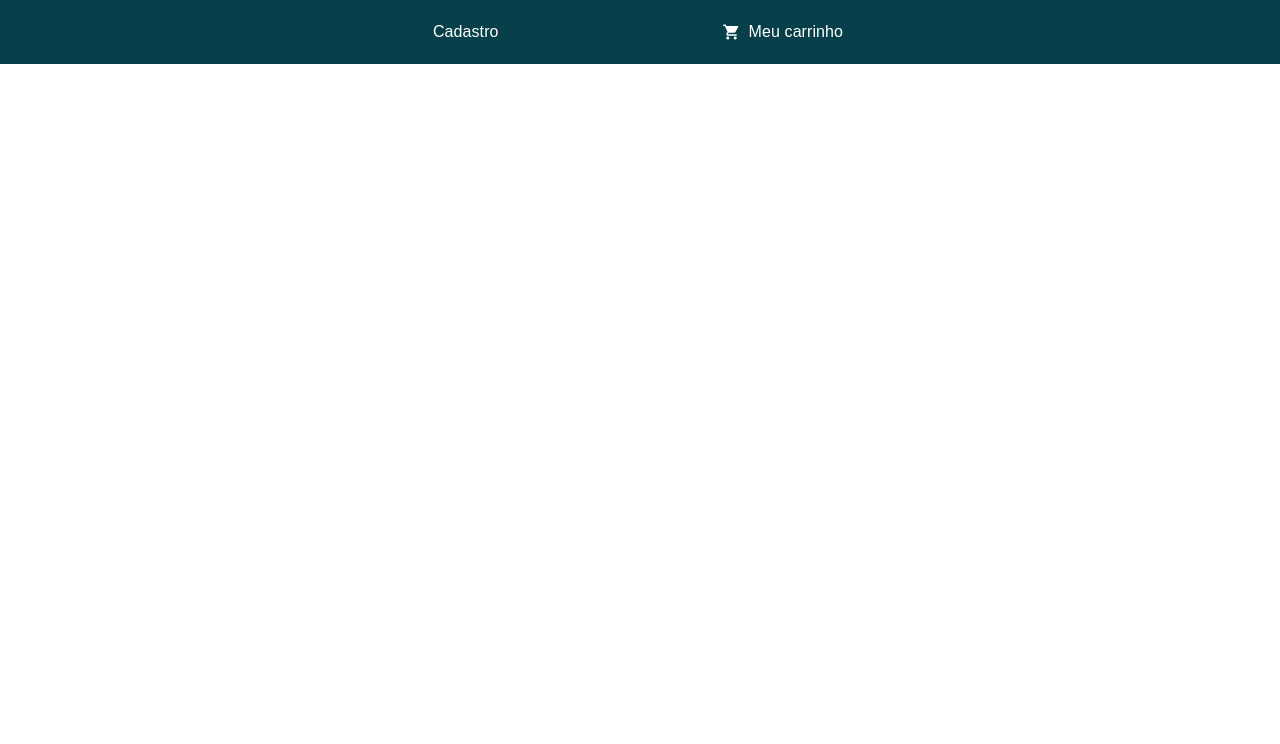
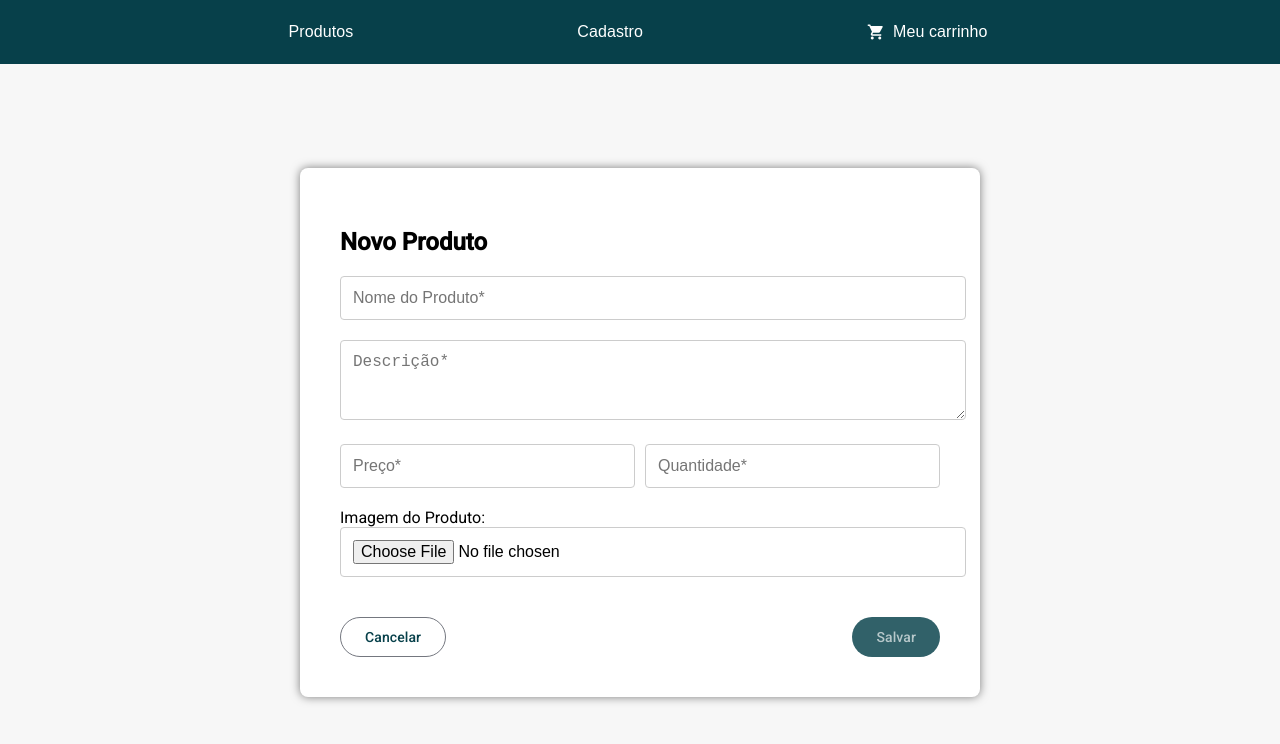
Before and after one commit to jhonatantiene/produtos-carrinho-frontend, an Angular app: page /cadastro in a window 1280 px wide. Shown: the top 744 px of the page. Built offline with nearby package versions, Linux system fonts and the light colour scheme.

Commit message:
Estrutura da tela cadastro-produtos
- Criei o design inicial do componente cadastro-produtos

```diff
--- a/src/app/app.component.html
+++ b/src/app/app.component.html
@@ -1,10 +1,11 @@
 <router-outlet>
     <!-- cabecalho -->
     <mat-toolbar class="cabecalho">
+        <button mat-button routerLink="produtos">Produtos</button>
         <button mat-button [matMenuTriggerFor]="cadastro">Cadastro</button>
         <mat-menu #cadastro="matMenu">
-            <button mat-menu-item>Novo produto</button>
+            <button mat-menu-item routerLink="/cadastro">Novo produto</button>
         </mat-menu>
-        <button mat-button><mat-icon>shopping_cart</mat-icon>Meu carrinho</button>
+        <button mat-button routerLink="/carrinho"><mat-icon>shopping_cart</mat-icon>Meu carrinho</button>
     </mat-toolbar>
 </router-outlet>
--- a/src/app/app.component.scss
+++ b/src/app/app.component.scss
@@ -17,7 +17,7 @@
     }
 
     @media (max-width: 600px) {
-        gap: 40px;
+        gap: 0px;
         justify-content: space-around;
     }
 }
--- a/src/app/app.component.ts
+++ b/src/app/app.component.ts
@@ -3,11 +3,12 @@ import { MatButtonModule } from '@angular/material/button';
 import { MatIconModule } from '@angular/material/icon';
 import { MatMenuModule } from '@angular/material/menu';
 import { MatToolbarModule } from '@angular/material/toolbar';
-import { RouterOutlet } from "@angular/router";
+import { RouterLink, RouterOutlet } from "@angular/router";
+
 
 @Component({
   selector: 'app-root',
-  imports: [RouterOutlet, MatToolbarModule, MatButtonModule, MatIconModule, MatMenuModule],
+  imports: [RouterOutlet, MatToolbarModule, MatButtonModule, MatIconModule, MatMenuModule, RouterLink],
   templateUrl: './app.component.html',
   styleUrl: './app.component.scss'
 })
--- a/src/app/app.routes.ts
+++ b/src/app/app.routes.ts
@@ -3,6 +3,11 @@ import { Routes } from '@angular/router';
 export const routes: Routes = [
     {
         path: '',
+        loadComponent: () => import('./produtos/lista-produtos/lista-produtos.component').then(m => m.ListaProdutosComponent)
+    },
+
+        {
+        path: 'produtos',
         loadComponent: () => import('./produtos/lista-produtos/lista-produtos.component').then(m => m.ListaProdutosComponent)
     },
 
--- a/src/app/produtos/cadastro-produtos/cadastro-produtos.component.html
+++ b/src/app/produtos/cadastro-produtos/cadastro-produtos.component.html
@@ -1 +1,27 @@
-<p>cadastro-produtos works!</p>
+<div class="container-cadastro">
+    <div class="formulario-cadastro">
+        <h2>Novo Produto</h2>
+
+        <form [formGroup]="formulario">
+            <input type="text" formControlName="nome" placeholder="Nome do Produto*" />
+
+            <textarea formControlName="descricao" rows="3" placeholder="Descrição*"></textarea>
+
+            <div class="grupo-linha">
+                <input type="number" formControlName="preco" placeholder="Preço*" />
+                <input type="number" formControlName="quantidade" placeholder="Quantidade*" />
+            </div>
+
+            <div class="upload-imagem">
+                <label for="imagem">Imagem do Produto:</label>
+                <input type="file" id="imagem" (change)="selecionarImagem($event)" />
+            </div>
+
+            <div class="botoes">
+                <button mat-stroked-button style="color: #07404A;">Cancelar</button>
+                <button mat-flat-button [disabled]="formulario.invalid"
+                    [ngClass]="{'botaoSalvarDesabilitado': formulario.invalid, 'botaoSalvarHabilitado': formulario.valid }">Salvar</button>
+            </div>
+        </form>
+    </div>
+</div>
--- a/src/app/produtos/cadastro-produtos/cadastro-produtos.component.scss
+++ b/src/app/produtos/cadastro-produtos/cadastro-produtos.component.scss
@@ -0,0 +1,61 @@
+.container-cadastro {
+  display: flex;
+  justify-content: center;
+  background-color: #f7f7f7;
+  align-items: center;
+  height: 100%;
+  width: 100%;
+}
+
+.formulario-cadastro {
+  background-color: white;
+  border-radius: 8px;
+  padding: 40px;
+  box-shadow: 0 0 10px rgba(0, 0, 0, 0.5);
+  width: 70%;
+  max-width: 600px;
+  margin-top: 65px;
+}
+
+.formulario-cadastro h2 {
+  margin-bottom: 20px;
+}
+
+.formulario-cadastro input,
+.formulario-cadastro textarea,
+.formulario-cadastro select {
+  width: 100%;
+  padding: 12px;
+  margin-bottom: 20px;
+  font-size: 16px;
+  border-radius: 4px;
+  border: 1px solid #ccc;
+}
+
+.grupo-linha {
+  display: flex;
+  gap: 10px;
+}
+
+.grupo-linha input {
+  flex: 1;
+}
+
+.upload-imagem {
+  margin-bottom: 20px;
+}
+
+.botoes {
+  display: flex;
+  justify-content: space-between;
+}
+
+.botaoSalvarDesabilitado {
+  background: #07404ad3;
+  color: rgba(255, 255, 255, 0.651);
+}
+
+.botaoSalvarHabilitado {
+  background: #07404A;
+  color: white;
+}
--- a/src/app/produtos/cadastro-produtos/cadastro-produtos.component.ts
+++ b/src/app/produtos/cadastro-produtos/cadastro-produtos.component.ts
@@ -1,11 +1,50 @@
+import { CommonModule } from '@angular/common';
 import { Component } from '@angular/core';
+import { ReactiveFormsModule, FormBuilder, Validators, FormGroup } from '@angular/forms';
+import { MatButtonModule } from '@angular/material/button';
+import { MatCardModule } from '@angular/material/card';
+import { MatIconModule } from '@angular/material/icon';
+import { MatFormFieldModule } from '@angular/material/form-field';
+import { MatInputModule } from '@angular/material/input';
+import { MatSelectModule } from '@angular/material/select';
 
 @Component({
   selector: 'app-cadastro-produtos',
-  imports: [],
+  imports: [
+    CommonModule,
+    ReactiveFormsModule,
+    MatFormFieldModule,
+    MatInputModule,
+    MatSelectModule,
+    MatButtonModule,
+    MatCardModule,
+    MatIconModule
+  ],
   templateUrl: './cadastro-produtos.component.html',
   styleUrl: './cadastro-produtos.component.scss'
 })
 export class CadastroProdutosComponent {
 
+  formulario: FormGroup
+  imagemPreview: string | ArrayBuffer | null = null;
+
+  constructor(private fb: FormBuilder) {
+    this.formulario = this.fb.group({
+      nome: ['', Validators.required],
+      descricao: ['', Validators.required],
+      preco: [null, [Validators.required, Validators.min(0)]],
+      quantidade: [null, [Validators.required, Validators.min(0)]],
+      imagem: [null]
+    });
+  }
+
+  selecionarImagem(event: Event): void {
+    const file = (event.target as HTMLInputElement).files?.[0];
+    if (file) {
+      this.formulario.patchValue({ imagem: file });
+      const reader = new FileReader();
+      reader.onload = () => (this.imagemPreview = reader.result);
+      reader.readAsDataURL(file);
+    }
+  }
 }
--- a/src/app/produtos/lista-produtos/lista-produtos.component.scss
+++ b/src/app/produtos/lista-produtos/lista-produtos.component.scss
@@ -1,6 +1,7 @@
 /*container principal*/
 .container {
     background: #efefef;
+    height: 100%;
 }
 
 /*espaçamento abaixo do cabeçalho */
```
